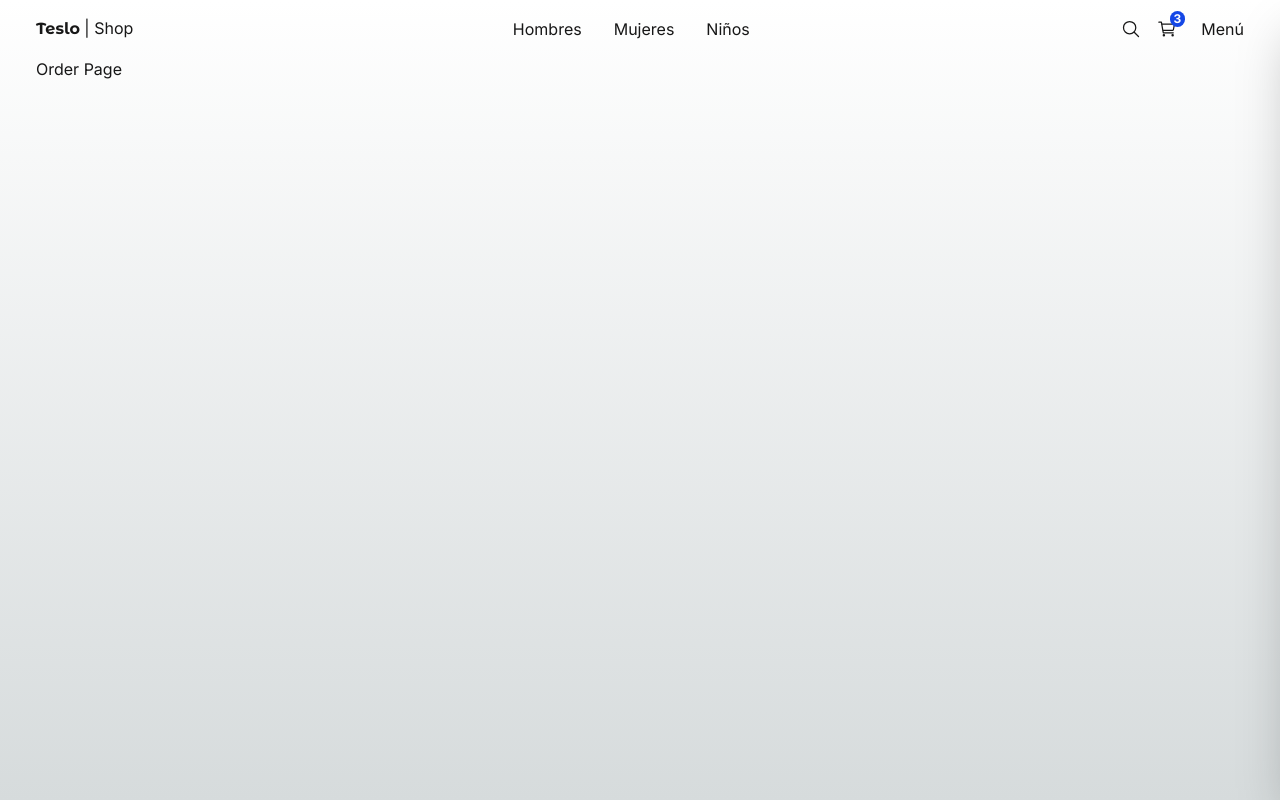
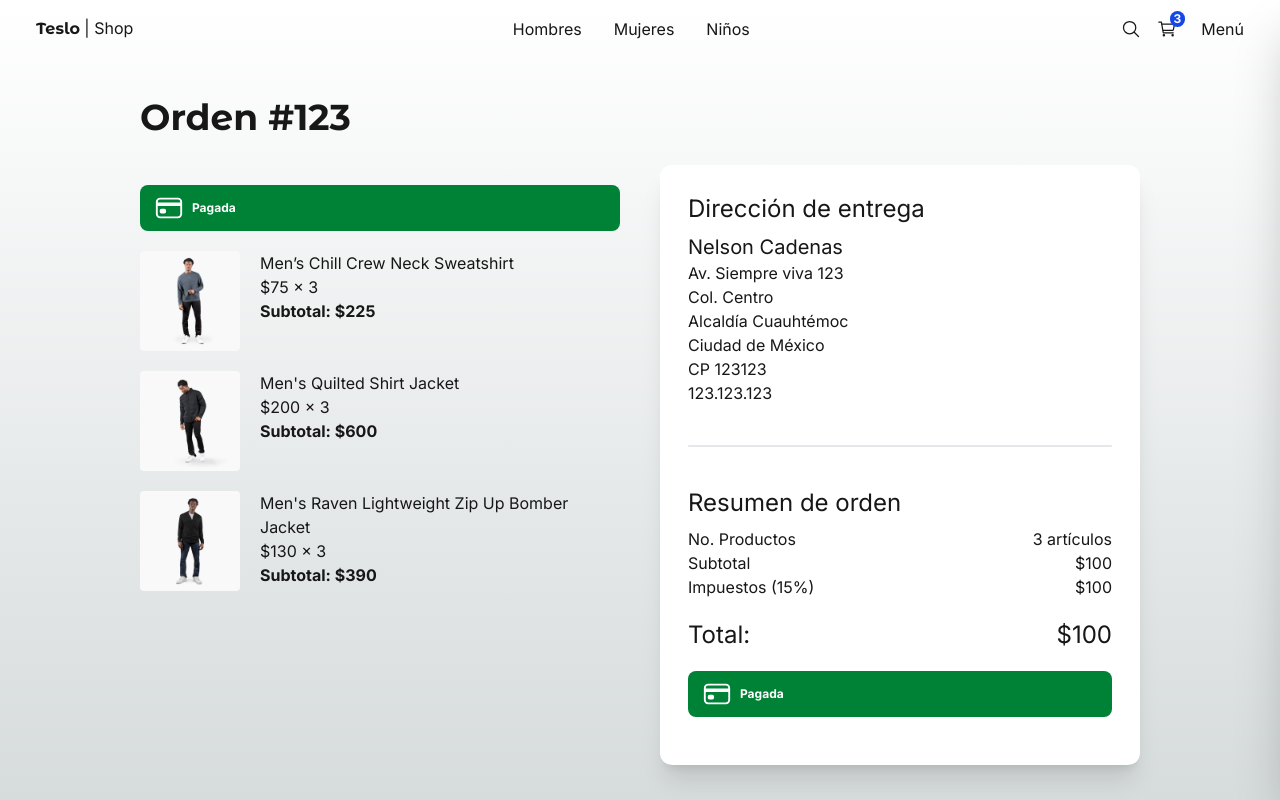
Before and after one commit to nca1478/teslo-shop-frontend, a Next.js app: page /orders/123 in a window 1280 px wide. Built offline with nearby package versions, Linux system fonts and the light colour scheme.

Commit message:
219. Pantalla de orden de pago

```diff
--- a/src/app/(shop)/orders/[id]/page.tsx
+++ b/src/app/(shop)/orders/[id]/page.tsx
@@ -1,7 +1,117 @@
-export default function OrderPage() {
+import Image from "next/image";
+import clsx from "clsx";
+import { IoCardOutline } from "react-icons/io5";
+import { Title } from "@/components";
+import { initialData } from "@/seed/seed";
+
+const productsInCart = [initialData.products[0], initialData.products[1], initialData.products[2]];
+
+interface Props {
+    params: Promise<{ id: string }>;
+}
+
+export default async function OrdersPage({ params }: Props) {
+    const { id } = await params;
+
+    // Todo: verificar
+    // redirect(/)
+
     return (
-        <div>
-            <h1>Order Page</h1>
+        <div className="flex justify-center items-center mb-72 px-10 sm:px-0">
+            <div className="flex flex-col w-[1000px]">
+                <Title title={`Orden #${id}`} />
+
+                <div className="grid grid-cols-1 sm:grid-cols-2 gap-10">
+                    {/* Carrito */}
+                    <div className="flex flex-col mt-5">
+                        <div
+                            className={clsx(
+                                "flex items-center rounded-lg py-2 px-3.5 text-xs font-bold text-white mb-5",
+                                {
+                                    "bg-red-500": false,
+                                    "bg-green-700": true,
+                                }
+                            )}
+                        >
+                            <IoCardOutline size={30} />
+                            {/* <span className="mx-2">Pendiente de pago</span> */}
+                            <span className="mx-2">Pagada</span>
+                        </div>
+
+                        {/* Items */}
+                        {productsInCart.map((product) => (
+                            <div key={product.slug} className="flex mb-5">
+                                <Image
+                                    src={`/products/${product.images[0]}`}
+                                    width={100}
+                                    height={100}
+                                    style={{
+                                        width: "100px",
+                                        height: "100px",
+                                    }}
+                                    alt={product.title}
+                                    className="mr-5 rounded"
+                                />
+
+                                <div>
+                                    <p>{product.title}</p>
+                                    <p>${product.price} x 3</p>
+                                    <p className="font-bold">Subtotal: ${product.price * 3}</p>
+                                </div>
+                            </div>
+                        ))}
+                    </div>
+
+                    {/* Checkout - Resumen de orden */}
+                    <div className="bg-white rounded-xl shadow-xl p-7">
+                        <h2 className="text-2xl mb-2">Dirección de entrega</h2>
+                        <div className="mb-10">
+                            <p className="text-xl">Nelson Cadenas</p>
+                            <p>Av. Siempre viva 123</p>
+                            <p>Col. Centro</p>
+                            <p>Alcaldía Cuauhtémoc</p>
+                            <p>Ciudad de México</p>
+                            <p>CP 123123</p>
+                            <p>123.123.123</p>
+                        </div>
+
+                        {/* Divider */}
+                        <div className="w-full h-0.5 rounded bg-gray-200 mb-10" />
+
+                        <h2 className="text-2xl mb-2">Resumen de orden</h2>
+
+                        <div className="grid grid-cols-2">
+                            <span>No. Productos</span>
+                            <span className="text-right">3 artículos</span>
+
+                            <span>Subtotal</span>
+                            <span className="text-right">$100</span>
+
+                            <span>Impuestos (15%)</span>
+                            <span className="text-right">$100</span>
+
+                            <span className="mt-5 text-2xl">Total:</span>
+                            <span className="mt-5 text-2xl text-right">$100</span>
+                        </div>
+
+                        <div className="mt-5 mb-2 w-full">
+                            <div
+                                className={clsx(
+                                    "flex items-center rounded-lg py-2 px-3.5 text-xs font-bold text-white mb-5",
+                                    {
+                                        "bg-red-500": false,
+                                        "bg-green-700": true,
+                                    }
+                                )}
+                            >
+                                <IoCardOutline size={30} />
+                                {/* <span className="mx-2">Pendiente de pago</span> */}
+                                <span className="mx-2">Pagada</span>
+                            </div>
+                        </div>
+                    </div>
+                </div>
+            </div>
         </div>
     );
 }
```
